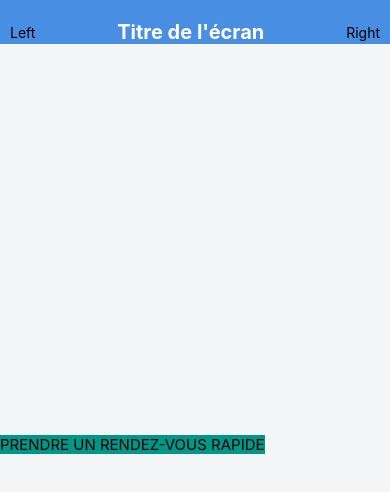
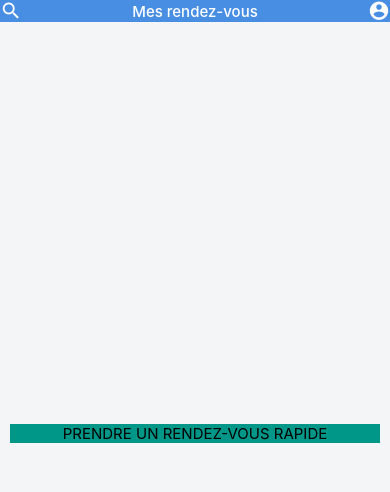
Before and after one commit to nteguem/logicRdv_reactnative, a React Native app: screen /Home in a window 390 px wide. Shown: the top 492 px of the page. Built offline with nearby package versions, Linux system fonts and the light colour scheme.

Commit message:
review headers and container

```diff
--- a/package.json
+++ b/package.json
@@ -19,6 +19,7 @@
     "react-native": "0.73.4",
     "react-native-asset": "^2.1.1",
     "react-native-gesture-handler": "^2.15.0",
+    "react-native-reanimated": "^3.7.0",
     "react-native-safe-area-context": "^4.9.0",
     "react-native-vector-icons": "^10.0.3",
     "react-redux": "^9.1.0",
--- a/src/components/Header/Header.js
+++ b/src/components/Header/Header.js
@@ -1,22 +1,96 @@
-// Header.js
 import React from 'react';
-import { View, Text, StyleSheet } from 'react-native';
+import { View, Text, SafeAreaView ,StyleSheet, TouchableOpacity } from 'react-native';
+import MaterialIcons from 'react-native-vector-icons/MaterialIcons';
+import MaterialCommunityIcons from 'react-native-vector-icons/MaterialCommunityIcons';
+import { useNavigation, useRoute } from '@react-navigation/native';
+import { HeaderIcons } from "../../utils/helpers";
+// import { DrawerActions } from '@react-navigation/native';
 
-const Header = () => {
-  const renderLeftImage = () => {
-    return <Text>Left</Text>;
+const Header = ({ backgroundColor }) => {
+  const navigation = useNavigation();
+  const route = useRoute();
+
+  const handleSearchIconPress = () => {
+    // Action à effectuer lors du clic sur l'icône de recherche
+    // Par exemple, naviguer vers une autre page
+    // navigation.navigate('SearchPage');
   };
 
-  const renderRightImage = () => {
-    return <Text>Right</Text>;
+  const handleGoBackIconPress = () => {
+    // Action à effectuer lors du clic sur l'icône de recherche
+    // Par exemple, naviguer vers une autre page
+    // navigation.navigate('SearchPage');
+  };
+
+  const handleDrawerConnectIconPress = () => {
+    // Action à effectuer lors du clic sur l'icône du menu
+    // Par exemple, ouvrir le menu latéral
+    // navigation.openDrawer();
+    // navigation.dispatch(DrawerActions.openDrawer());
+
+  };
+
+  const handleDrawerDisConnectIconPress = () => {
+    // Action à effectuer lors du clic sur l'icône du menu
+    // Par exemple, ouvrir le menu latéral
+    // navigation.openDrawer();
+  };
+
+  const renderLeftContent = () => {
+    return (
+      <>
+        {route.params.left === HeaderIcons.SEARCH ? (
+          <TouchableOpacity onPress={handleSearchIconPress}>
+            <MaterialCommunityIcons name={HeaderIcons.SEARCH} size={22} color={backgroundColor ? '#488ee3' : 'white'} />
+          </TouchableOpacity>
+        ) : route.params.left === HeaderIcons.GO_BACK ? (
+          <TouchableOpacity onPress={handleSearchIconPress}>
+            <MaterialIcons name={HeaderIcons.GO_BACK} size={22} color={backgroundColor ? '#488ee3' : 'white'} />
+          </TouchableOpacity>
+        ) : (
+          <View />
+        )}
+      </>
+    );
+  };
+
+  const renderRightContent = () => {
+    return (
+      <>
+        {route.params.right === HeaderIcons.ACCOUNT ? (
+          <TouchableOpacity onPress={handleDrawerConnectIconPress}>
+            <MaterialCommunityIcons name={HeaderIcons.ACCOUNT} size={22} color={backgroundColor ? '#488ee3' : 'white'} />
+          </TouchableOpacity>
+        ) : route.params.right === HeaderIcons.MENU ? (
+          <TouchableOpacity onPress={handleSearchIconPress}>
+            <MaterialIcons name={HeaderIcons.MENU} size={22} color={backgroundColor ? '#488ee3' : 'white'} />
+
+          </TouchableOpacity>
+        ) : (
+          <View />
+        )}
+      </>
+    );
+  };
+
+  const renderCenterContent = () => {
+    return (
+      <>
+        {route.name !== null  ? (
+          <Text style={styles.headerTitle}>{route.name}</Text>
+        ) : (
+          <View />
+        )}
+      </>
+    );
   };
 
   return (
-    <View style={styles.header}>
-      <View>{renderLeftImage()}</View>
-      <Text style={styles.headerTitle}>Titre de l'écran</Text>
-      <View>{renderRightImage()}</View>
-    </View>
+    <SafeAreaView style={[styles.header, { backgroundColor: backgroundColor || '#488ee3' }]}>
+      {renderLeftContent()}
+      {renderCenterContent()}
+      {renderRightContent()}
+    </SafeAreaView>
   );
 };
 
@@ -25,13 +99,12 @@ const styles = StyleSheet.create({
     flexDirection: 'row',
     justifyContent: 'space-between',
     alignItems: 'center',
-    paddingTop: 20,
+    paddingVertical: 15,
     paddingHorizontal: 10,
-    backgroundColor: '#488ee3',
   },
   headerTitle: {
-    fontSize: 20,
-    fontWeight: 'bold',
+    fontSize: 15,
+    fontWeight: '500',
     color: "white"
   },
 });
--- a/src/components/global/CustomAppButton.js
+++ b/src/components/global/CustomAppButton.js
@@ -7,7 +7,7 @@ const CustomAppButton = ({
   onPress,
   bkgroundColor = '#009688',
   borderWidth,
-  alignSelf = 'baseline',
+  alignSelf ,
   borderColor = 'blue',
   textColor = colors.black,
   textFontSize = 15,
--- a/src/components/wrappers/ContainerScreen.js
+++ b/src/components/wrappers/ContainerScreen.js
@@ -1,25 +1,27 @@
 import React from 'react';
-import { View, StyleSheet } from 'react-native';
+import { View, StyleSheet, SafeAreaView } from 'react-native';
 import Header from '../Header/Header';
+
 const ContainerScreen = ({ children }) => {
     return (
-        <>
-            <Header />
+        <SafeAreaView style={styles.safeArea}>
+            <Header/>
             <View style={styles.container}>
                 {children}
             </View>
-        </>
-
+        </SafeAreaView>
     );
 };
 
 const styles = StyleSheet.create({
-
+    safeArea: {
+        flex: 1,
+        backgroundColor: '#f4f5f7',
+    },
     container: {
         flex: 1,
-        backgroundColor: '#f4f5f7',
         justifyContent: 'center',
-        alignItems: 'center',
+        paddingHorizontal: 10,
     },
 });
 
--- a/src/routes/Routes.js
+++ b/src/routes/Routes.js
@@ -3,7 +3,7 @@ import {NavigationContainer} from '@react-navigation/native';
 import {createStackNavigator} from '@react-navigation/stack';
 import AuthenticatedNavigator from './AuthenticateNavigator';
 import Home from '../screens/Home';
-
+import {HeaderIcons} from "../utils/helpers"
 const Stack = createStackNavigator();
 
 const screenOptions = {gestureEnabled: false, headerShown: false};
@@ -18,7 +18,7 @@ const Routes = ({isAuth}) => {
             component={AuthenticatedNavigator}
           />
         ) : (
-          <Stack.Screen name="home" component={Home} />
+          <Stack.Screen name="Mes rendez-vous"  component={Home} initialParams={{ left: HeaderIcons.SEARCH, right:HeaderIcons.ACCOUNT }} />
         )}
       </Stack.Navigator>
     </NavigationContainer>
--- a/src/screens/Home.js
+++ b/src/screens/Home.js
@@ -1,8 +1,5 @@
 import React from 'react';
-import SmallText from '../components/Texts/SmallText';
-import Regulartext from '../components/Texts/RegularText';
-import BigText from '../components/Texts/BigText';
-import {Alert, StyleSheet, View} from 'react-native';
+import {Alert} from 'react-native';
 import CustomAppButton from '../components/global/CustomAppButton';
 import ContainerScreen from '../components/wrappers/ContainerScreen'
 
--- a/src/utils/helpers.js
+++ b/src/utils/helpers.js
@@ -0,0 +1,6 @@
+export const HeaderIcons = {
+    SEARCH: 'magnify',
+    GO_BACK: 'arrow-back-ios',
+    ACCOUNT: 'account-circle',
+    MENU: 'menu',
+  };
```
